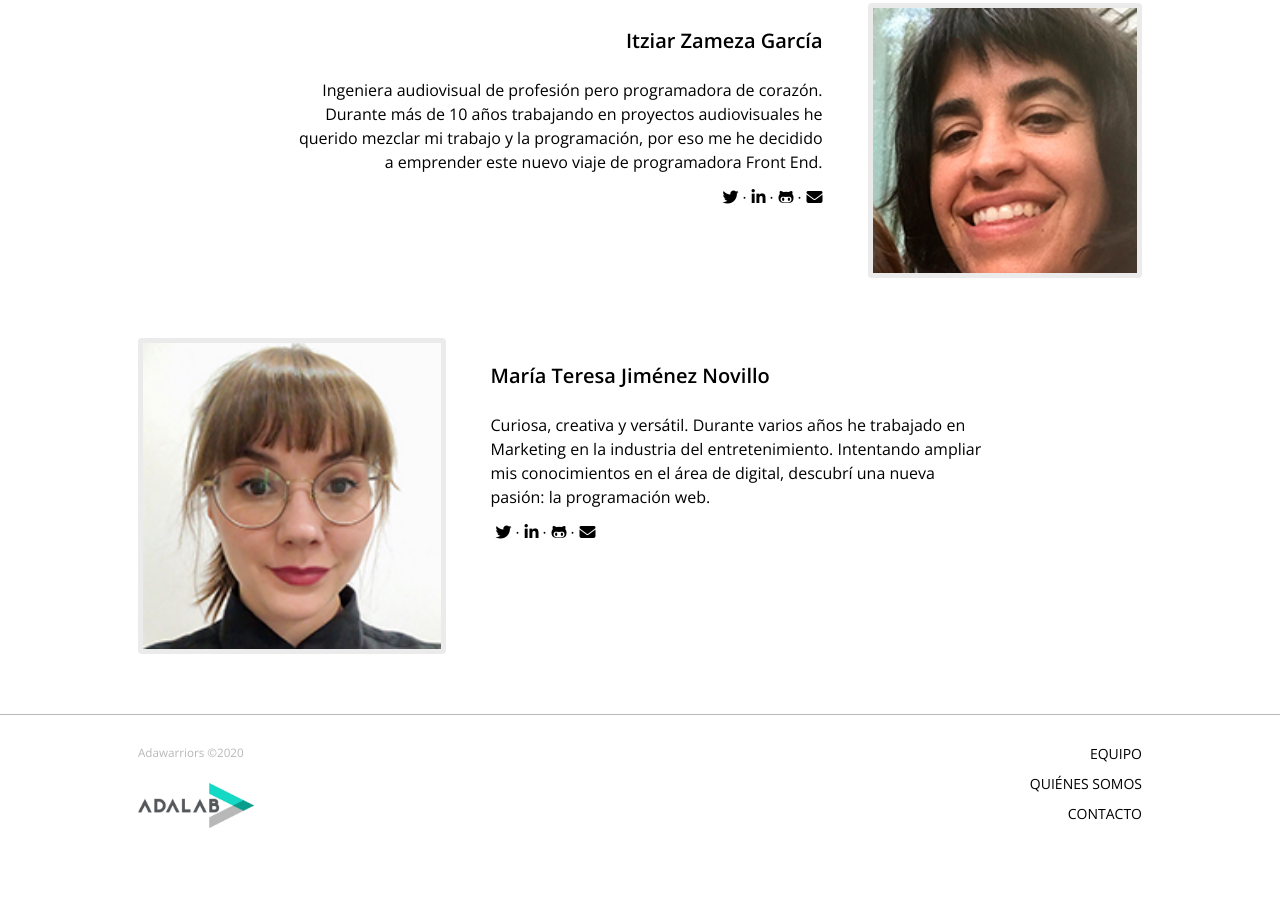
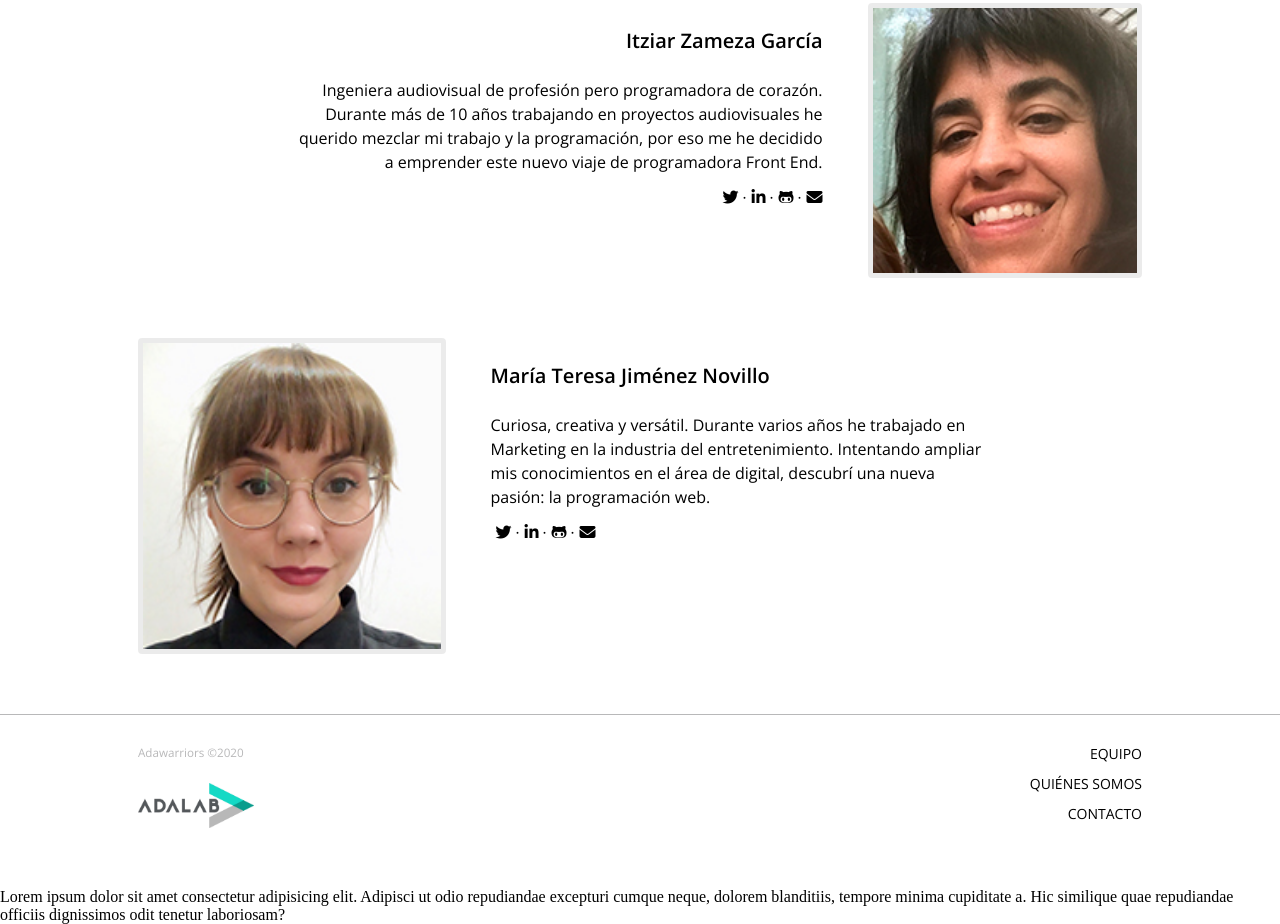
Before and after one commit to Adalab/project-promo-kmodulo-1-team-4, a website: page src/html/index.html in a window 1280 px wide. Shown: the part 2209-3133 px from the top of the page. Before the commit the page ends 3097 px from the top, so only its background shows below. Drawn offline with nearby package versions, Linux system fonts and the light colour scheme; files that its build step writes are made by us from their sources; files whose address does not match are found by name.

Commit message:
testin branch

```diff
--- a/src/html/index.html
+++ b/src/html/index.html
@@ -1,5 +1,6 @@
 <!DOCTYPE html>
 <html lang="es">
+
 <head>
   <meta charset="UTF-8" />
   <meta name="viewport" content="width=device-width, initial-scale=1.0" />
@@ -13,5 +14,9 @@
   <include src="./partials/main.html"></include>
 
   <include src="./partials/footer.html"></include>
+  <p>Lorem ipsum dolor sit amet consectetur adipisicing elit. Adipisci ut odio repudiandae excepturi cumque neque,
+    dolorem blanditiis, tempore minima cupiditate a. Hic similique quae repudiandae officiis dignissimos odit tenetur
+    laboriosam?</p>
 </body>
+
 </html>
```
Lines whose indentation alone changed are shown as unchanged.
